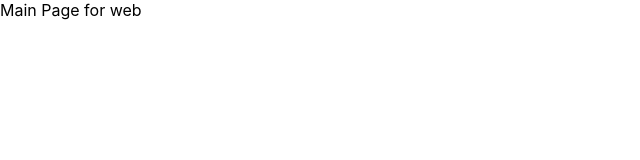
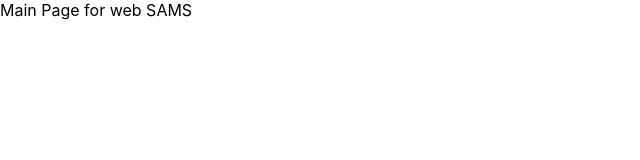
Before and after one commit to pbsmile/SAMS-Project-Web, a Next.js app: page /main in a window 1280 px wide. Shown: the top 160 px of the page, without its empty margins (0-640 px from the left). Built offline with nearby package versions, Linux system fonts and the light colour scheme.

Commit message:
commit message exam2

```diff
--- a/pages/main.js
+++ b/pages/main.js
@@ -5,6 +5,7 @@ const main = () => {
         <div>
             Main Page
             for web
+            SAMS
         </div>
     )
 }
```
